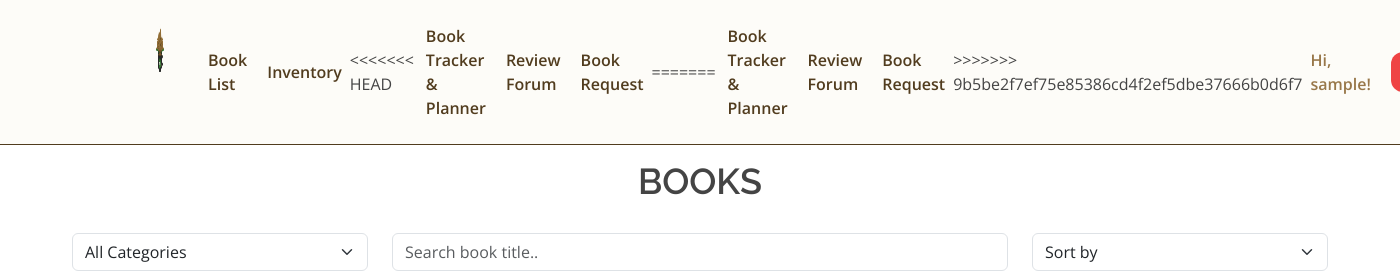
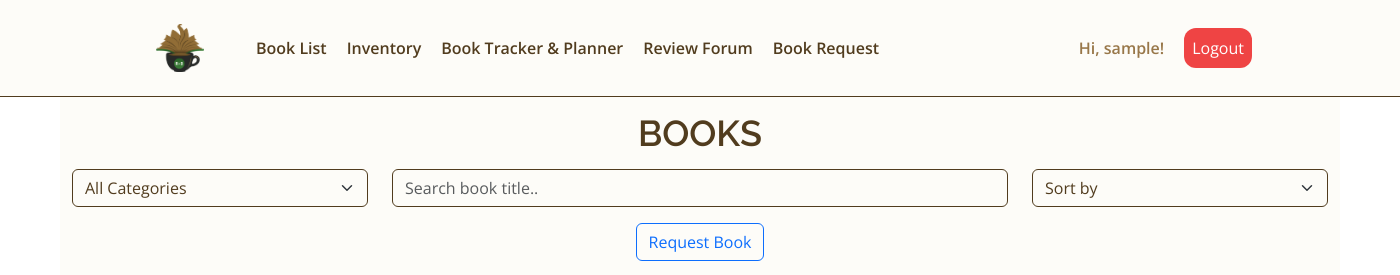
Before and after one commit to PBP-C08/read-and-brew, a Django app: page /booklist/ in a window 1400 px wide; the page is wider, and only the part inside the window is pictured. Shown: the top 275 px of that part. Run offline with Django 4.2, Linux system fonts and the light colour scheme; the visitor is signed in with stand-in values (Sample User, id 1); data comes from the database, SQL or seed files in the repository; some libraries are stand-ins or nearby versions.

Commit message:
Finish Design Booklist

```diff
--- a/booklist/forms.py
+++ b/booklist/forms.py
@@ -4,7 +4,7 @@ from booklist.models import Buku
 class BookForm(forms.Form):
     class meta:
         model = Buku
-    judul = forms.CharField(label='Judul', max_length=200, widget=forms.TextInput(attrs={'class': 'form-control', 'name':'judul'}))
-    gambar = forms.CharField(label='Link Gambar', max_length=200 ,widget=forms.TextInput(attrs={'class': 'form-control', 'name':'gambar'}))
-    penulis = forms.CharField(label='Penulis', max_length=200, widget=forms.TextInput(attrs={'class': 'form-control', 'name':'penulis'}))
-    kategori = forms.CharField(label='Kategori', max_length=200, widget=forms.TextInput(attrs={'class': 'form-control', 'name':'kategori', 'list':'kategorilist'}))
+    judul = forms.CharField(label='Judul', max_length=200, widget=forms.TextInput(attrs={'class': 'form-control', 'name':'judul', 'placeholder':'Judul Buku', 'style':"border: 1px solid #513C1E;color: #513C1E;background-color: #FDFCF8;"}))
+    gambar = forms.CharField(label='Link Gambar', max_length=200 ,widget=forms.TextInput(attrs={'class': 'form-control', 'name':'gambar', 'placeholder':'Link Gambar', 'style':"border: 1px solid #513C1E;color: #513C1E;background-color: #FDFCF8;"}))
+    penulis = forms.CharField(label='Penulis', max_length=200, widget=forms.TextInput(attrs={'class': 'form-control', 'name':'penulis', 'placeholder':'Penulis', 'style':"border: 1px solid #513C1E;color: #513C1E;background-color: #FDFCF8;"}))
+    kategori = forms.CharField(label='Kategori', max_length=200, widget=forms.TextInput(attrs={'class': 'form-control', 'name':'kategori', 'list':'kategorilist', 'placeholder':'Kategori', 'style':"border: 1px solid #513C1E;color: #513C1E;background-color: #FDFCF8;"}))
--- a/booklist/templates/booklist.html
+++ b/booklist/templates/booklist.html
@@ -4,11 +4,11 @@
 
 {% block content %}
 <link rel="stylesheet" href="https://cdnjs.cloudflare.com/ajax/libs/font-awesome/4.7.0/css/font-awesome.min.css">
-<div class="container mx-auto">
-    <h1 class="text-4xl font-semibold mb-6 text-center mt-3">BOOKS</h1>
+<div id="booklistpage" class="container mx-auto">
+    <h1 class="text-4xl font-semibold text-center pt-3" style="color: #513C1E;">BOOKS</h1>
     <div class="row mt-2">
         <div class="col-md-3 mt-2">
-            <select class="form-select" id="categories" onchange="filterBooks()">
+            <select style="border: 1px solid #513C1E;color: #513C1E;background-color: #FDFCF8;" class="form-select" id="categories" onchange="filterBooks()">
                 <option value="">All Categories</option>
                 {% for category in categories %}
                     <option value="{{ category }}">{{ category }}</option>
@@ -16,10 +16,10 @@
             </select>
         </div>
         <div class="col-md-6 mt-2">
-            <input type="text" class="form-control" id="search" onkeyup="filterBooks()" placeholder="Search book title..">
+            <input style="border: 1px solid #513C1E;color: #513C1E;background-color: #FDFCF8;" type="text" class="form-control" id="search" onkeyup="filterBooks()" placeholder="Search book title..">
         </div>
         <div class="col-md-3 mt-2">
-            <select class="form-select" id="sorting" onchange="sortBooks()" >
+            <select style="border: 1px solid #513C1E;color: #513C1E;background-color: #FDFCF8;" class="form-select" id="sorting" onchange="sortBooks()" >
                 <option value="">Sort by</option>
                 <option value="rating">Rating</option>
                 <option value="title">Title</option>
@@ -27,12 +27,12 @@
         </div>
     </div>
     <div id="radiobutsort" style="display:none" class="text-center mt-3">
-        <input class="form-check-input" type="radio" name="flexRadioDefault" id="flexRadioDefault1" value="Ascending" onchange="sortBooks()" checked>
-        <label class="form-check-label" for="flexRadioDefault1">
+        <input style="color: #513C1E;" class="form-check-input" type="radio" name="flexRadioDefault" id="flexRadioDefault1" value="Ascending" onchange="sortBooks()" checked>
+        <label style="color: #513C1E;" class="form-check-label" for="flexRadioDefault1">
             Ascending
         </label><br>
-        <input class="form-check-input" type="radio" name="flexRadioDefault" id="flexRadioDefault2" value="Descending" onchange="sortBooks()">
-        <label class="form-check-label" for="flexRadioDefault2">
+        <input style="color: #513C1E;" class="form-check-input" type="radio" name="flexRadioDefault" id="flexRadioDefault2" value="Descending" onchange="sortBooks()">
+        <label style="color: #513C1E;" class="form-check-label" for="flexRadioDefault2">
             Descending
         </label>
     </div>
@@ -52,10 +52,9 @@
 
 <div class="modal fade" id="exampleModal" tabindex="-1" aria-labelledby="exampleModalLabel" aria-hidden="true">
     <div class="modal-dialog">
-        <div class="modal-content">
+        <div style="background-color: #FDFCF8;" class="modal-content">
             <div class="modal-header">
-                <h1 class="modal-title fs-5" id="exampleModalLabel">Add Book</h1>
-                <button type="button" class="btn-close" data-bs-dismiss="modal" aria-label="Close"></button>
+                <h1 style="color: #513C1E;" class="modal-title fs-5" id="exampleModalLabel">Add Book</h1>
             </div>
             <div class="modal-body">
                 <form id="form" onsubmit="return false;">
@@ -91,6 +90,19 @@
     height: 200px;
     object-fit: cover;
     }
+    #booklistpage {
+        background-color: #FDFCF8;
+    }
+    .card{
+        background-color: #EAEFD3;
+        border:1px solid #513C1E;
+
+    }
+    .list-group-item{
+        background-color: #EAEFD3;
+        border: solid #513C1E;
+    }
+
 </style>
 
 <script>
@@ -190,10 +202,10 @@ async function refreshItems() {
                 <div class="card mb-4">
                     <img class="card-img-top" src="${item.fields.Gambar}" alt="Book Image">
                     <div class="card-body">
-                        <h5 class="card-title text-center pt-2 pb-2 h6 font-weight-bold">${item.fields.Judul}</h5>
-                        <hr class="hr" />
-                        <p class="card-text pt-2"><b>Kategori: </b>${item.fields.Kategori}</p>
-                        <p class="card-text"><b>Penulis: </b>${item.fields.Penulis}</p>
+                        <h5 style="color: #513C1E;" class="card-title text-center pt-2 pb-2 h6 font-weight-bold">${item.fields.Judul}</h5>
+                        <hr style="color: #513C1E;" class="hr" />
+                        <p style="color: #513C1E;" class="card-text pt-2"><b>Kategori: </b>${item.fields.Kategori}</p>
+                        <p style="color: #513C1E;" class="card-text"><b>Penulis: </b>${item.fields.Penulis}</p>
                     </div>
                     <ul class="list-group list-group-flush">
                         <li hidden class="list-group-item larger-text">${item.fields.Rating}</li>
--- a/templates/base.html
+++ b/templates/base.html
@@ -66,15 +66,9 @@
                             {% else %}
                                 <a href="{% url 'ordernborrow:food_menu' %}" class="py-4 px-2 font-semibold">Order & Borrow</a>
                             {% endif %}
-<<<<<<< HEAD
-                            <a href="#" class="py-4 px-2 font-semibold hover:text-gray-500">Book Tracker & Planner</a>
-                            <a href="{% url 'reviewmodul:show_review' %}" class="py-4 px-2 font-semibold hover:text-gray-500">Review Forum</a>
-                            <a href="{% url 'bookrequest:show_request' %}" class="py-4 px-2 font-semibold hover:text-gray-500">Book Request</a>
-=======
                             <a href="#" class="py-4 px-2 font-semibold">Book Tracker & Planner</a>
                             <a href="{% url 'reviewmodul:show_review' %}" class="py-4 px-2 font-semibold">Review Forum</a>
                             <a href="#" class="py-4 px-2 font-semibold">Book Request</a>
->>>>>>> 9b5be2f7ef75e85386cd4f2ef5dbe37666b0d6f7
                         </div>
                     </div>
                     <div class="hidden md:flex items-center space-x-3 ">
@@ -126,11 +120,7 @@
                     <hr class="hr" />
 					<li><a href="{% url 'reviewmodul:show_review' %}" class="block text-sm px-2 py-4 font-semibold">Review Forum</a></li>
                     <hr class="hr" />
-<<<<<<< HEAD
-                    <li><a href="{% url 'bookrequest:show_request' %}" class="block text-sm px-2 py-4 font-semibold hover:text-gray-500">Book Request</a></li>
-=======
                     <li><a href="#" class="block text-sm px-2 py-4 font-semibold">Book Request</a></li>
->>>>>>> 9b5be2f7ef75e85386cd4f2ef5dbe37666b0d6f7
                     <hr class="hr" />
                     {% if user.is_authenticated %}
                         <li><a href="{% url 'main:logout' %}" class="block text-sm px-2 py-4 font-semibold bg-red-500 text-white hover:bg-red-700">Logout</a></li>
```
